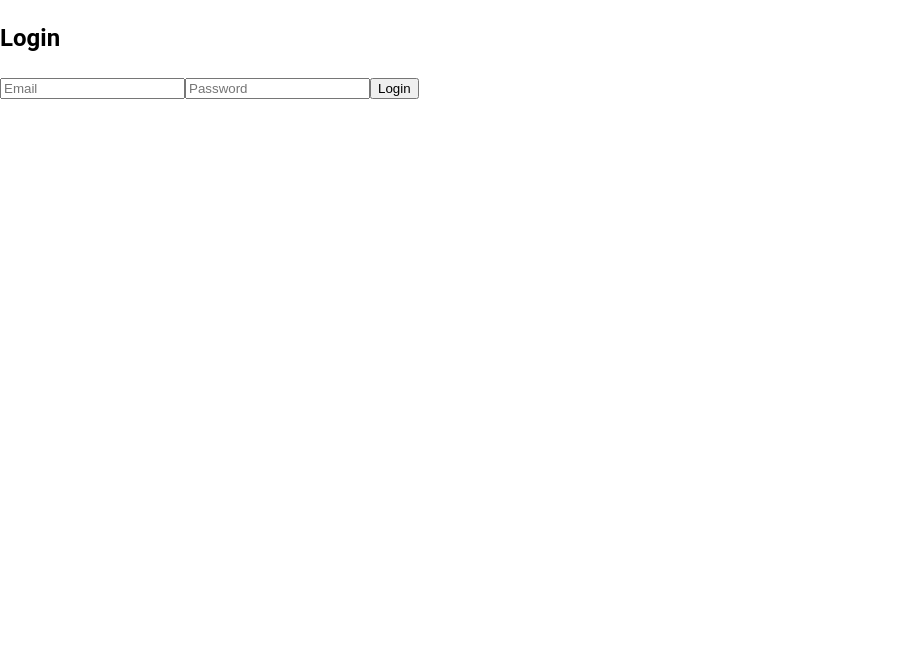
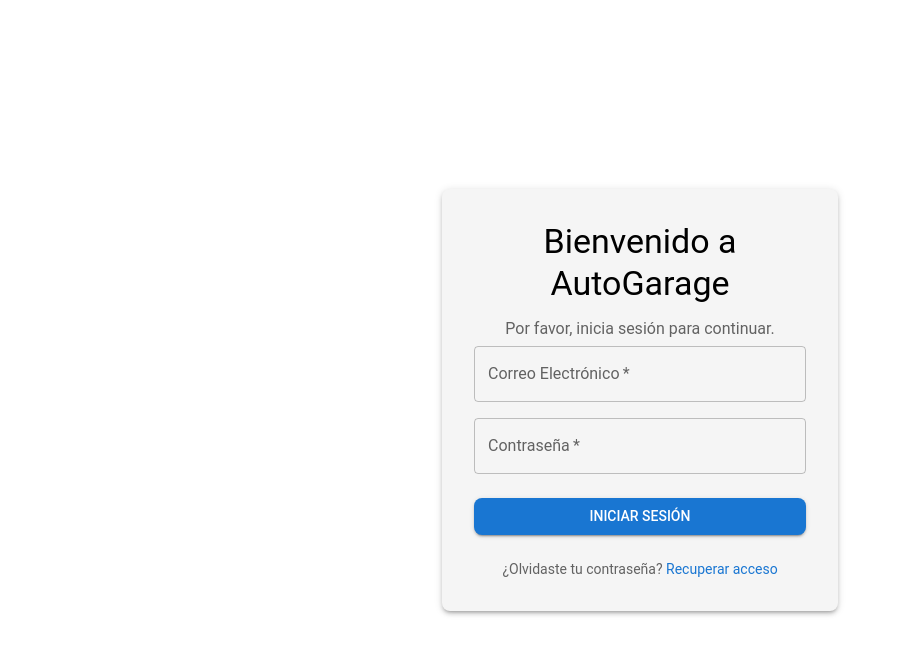
Before and after one commit to JAI690/MyGarageFront, a React (Create React App) app: page /login in a window 1280 px wide. Shown: the top 654 px of the page, without its empty margins (0-903 px from the left). Built offline with nearby package versions, Linux system fonts and the light colour scheme.

Commit message:
Refactor ux/ui for login page

```diff
--- a/src/pages/Login.tsx
+++ b/src/pages/Login.tsx
@@ -1,45 +1,112 @@
 import React, { useState } from 'react';
+import {
+  Container,
+  Box,
+  TextField,
+  Button,
+  Typography,
+  CircularProgress,
+  Alert,
+} from '@mui/material';
+import { useNavigate } from 'react-router-dom';
 import { useAuth } from '../context/AuthContext';
-import { useNavigate } from 'react-router-dom';
 import apiClient from '../utils/apiClient';
 
-const Login = () => {
+const Login: React.FC = () => {
   const [email, setEmail] = useState('');
   const [password, setPassword] = useState('');
+  const [loading, setLoading] = useState(false);
   const [error, setError] = useState('');
   const { login } = useAuth();
   const navigate = useNavigate();
 
   const handleSubmit = async (e: React.FormEvent) => {
     e.preventDefault();
+    setLoading(true);
+    setError('');
+
     try {
       const response = await apiClient.post('/login', { email, password });
       const { token, role } = response.data;
       login(token, role); // Guardar el token y role en el contexto
       navigate('/dashboard'); // Redirigir al dashboard
-    } catch (error: any) {
-      setError('Invalid credentials');
+    } catch (err) {
+      setError('Correo o contraseña incorrectos. Inténtalo de nuevo.');
+    } finally {
+      setLoading(false);
     }
   };
 
   return (
+    <Container maxWidth="xs" sx={{ display: 'flex', flexDirection: 'column', height: '100vh', justifyContent: 'center' }}>
+      <Box
+        sx={{
+          backgroundColor: 'background.paper',
+          boxShadow: 3,
+          borderRadius: 2,
+          padding: 4,
+          textAlign: 'center',
+        }}
+      >
+        <Typography variant="h4" gutterBottom>
+          Bienvenido a AutoGarage
+        </Typography>
+        <Typography variant="body1" color="text.secondary" gutterBottom>
+          Por favor, inicia sesión para continuar.
+        </Typography>
+
+        {error && (
+          <Alert severity="error" sx={{ mb: 2 }}>
+            {error}
+          </Alert>
+        )}
+
         <form onSubmit={handleSubmit}>
-      <h2>Login</h2>
-      {error && <p style={{ color: 'red' }}>{error}</p>}
-      <input
+          <TextField
+            label="Correo Electrónico"
             type="email"
-        placeholder="Email"
+            fullWidth
+            required
             value={email}
             onChange={(e) => setEmail(e.target.value)}
+            sx={{ mb: 2 }}
           />
-      <input
+          <TextField
+            label="Contraseña"
             type="password"
-        placeholder="Password"
+            fullWidth
+            required
             value={password}
             onChange={(e) => setPassword(e.target.value)}
+            sx={{ mb: 3 }}
           />
-      <button type="submit">Login</button>
+
+          <Button
+            type="submit"
+            variant="contained"
+            color="primary"
+            fullWidth
+            disabled={loading}
+            startIcon={loading && <CircularProgress size={20} />}
+          >
+            {loading ? 'Iniciando...' : 'Iniciar Sesión'}
+          </Button>
         </form>
+
+        <Typography variant="body2" color="text.secondary" sx={{ mt: 3 }}>
+          ¿Olvidaste tu contraseña?{' '}
+          <Typography
+            component="span"
+            variant="body2"
+            color="primary"
+            sx={{ cursor: 'pointer' }}
+            onClick={() => alert('Funcionalidad pendiente')}
+          >
+            Recuperar acceso
+          </Typography>
+        </Typography>
+      </Box>
+    </Container>
   );
 };
 
--- a/src/pages/MainLayout.tsx
+++ b/src/pages/MainLayout.tsx
@@ -1,6 +1,8 @@
 import React, { useEffect } from 'react';
 import {
+  AppBar,
   Box,
+  Button,
   CssBaseline,
   Drawer,
   List,
@@ -8,6 +10,7 @@ import {
   ListItemButton,
   ListItemIcon,
   ListItemText,
+  Toolbar,
   Typography,
 } from '@mui/material';
 import { useNavigate } from 'react-router-dom';
@@ -15,6 +18,7 @@ import DashboardIcon from '@mui/icons-material/Dashboard';
 import BuildIcon from '@mui/icons-material/Build';
 import PeopleIcon from '@mui/icons-material/People';
 import DirectionsCarIcon from '@mui/icons-material/DirectionsCar';
+import AssignmentIcon from '@mui/icons-material/Assignment';
 import { useAuth } from '../context/AuthContext';
 import { isTokenExpired } from '../utils/tokenVerify';
 
@@ -25,6 +29,10 @@ const MainLayout: React.FC<{ children: React.ReactNode }> = ({ children }) => {
   const { role } = useAuth(); // Obtén el rol del usuario para definir las opciones del menú
   const { token, logout } = useAuth();
 
+  const handleLogout = () => {
+    logout();
+    navigate('/login');
+  };
 
   useEffect(() => {
     if (token && isTokenExpired(token) || !token) {
@@ -46,6 +54,11 @@ const MainLayout: React.FC<{ children: React.ReactNode }> = ({ children }) => {
         path: '/admin/services',
       },
       {
+        text: 'Gestión de Ordenes',
+        icon: <AssignmentIcon />,
+        path: '/admin/orders',
+      },
+      {
         text: 'Gestión de Usuarios',
         icon: <PeopleIcon />,
         path: '/admin/users',
@@ -64,7 +77,7 @@ const MainLayout: React.FC<{ children: React.ReactNode }> = ({ children }) => {
         path: '/client/schedule',
       },
     ],
-    Mecánico: [
+    Mecanico: [
       {
         text: 'Dashboard',
         icon: <DashboardIcon />,
@@ -97,9 +110,18 @@ const MainLayout: React.FC<{ children: React.ReactNode }> = ({ children }) => {
         anchor="left"
       >
         <Box sx={{ padding: 2 }}>
-          <Typography variant="h6" noWrap>
+        <AppBar position="static">
+        <Toolbar>
+          <Typography variant="h6" sx={{ flexGrow: 1 }}>
             AutoGarage
           </Typography>
+        </Toolbar>
+        <Toolbar>
+          <Button color="inherit" onClick={handleLogout}>
+            Cerrar Sesión
+          </Button>
+        </Toolbar>
+      </AppBar>
         </Box>
         <List>
           {menuItems.map(
```
Lines whose indentation alone changed are shown as unchanged.
